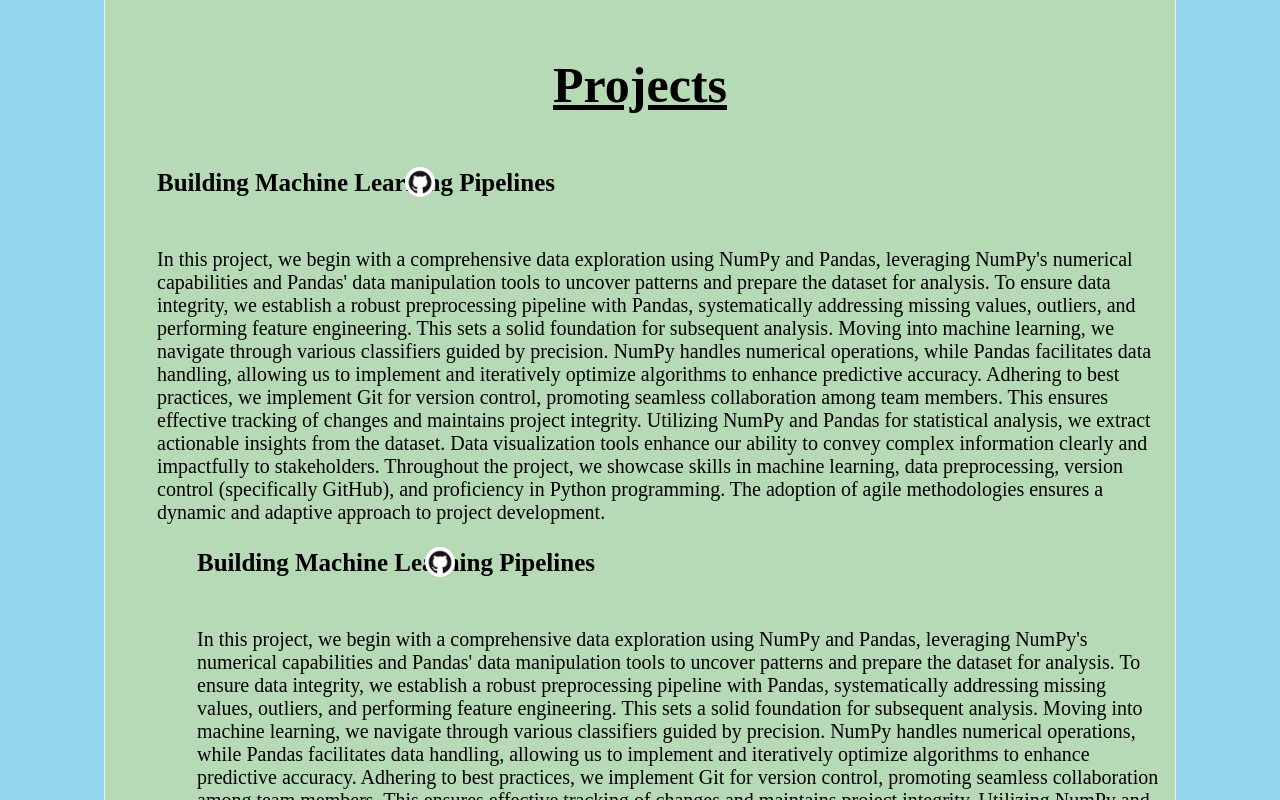
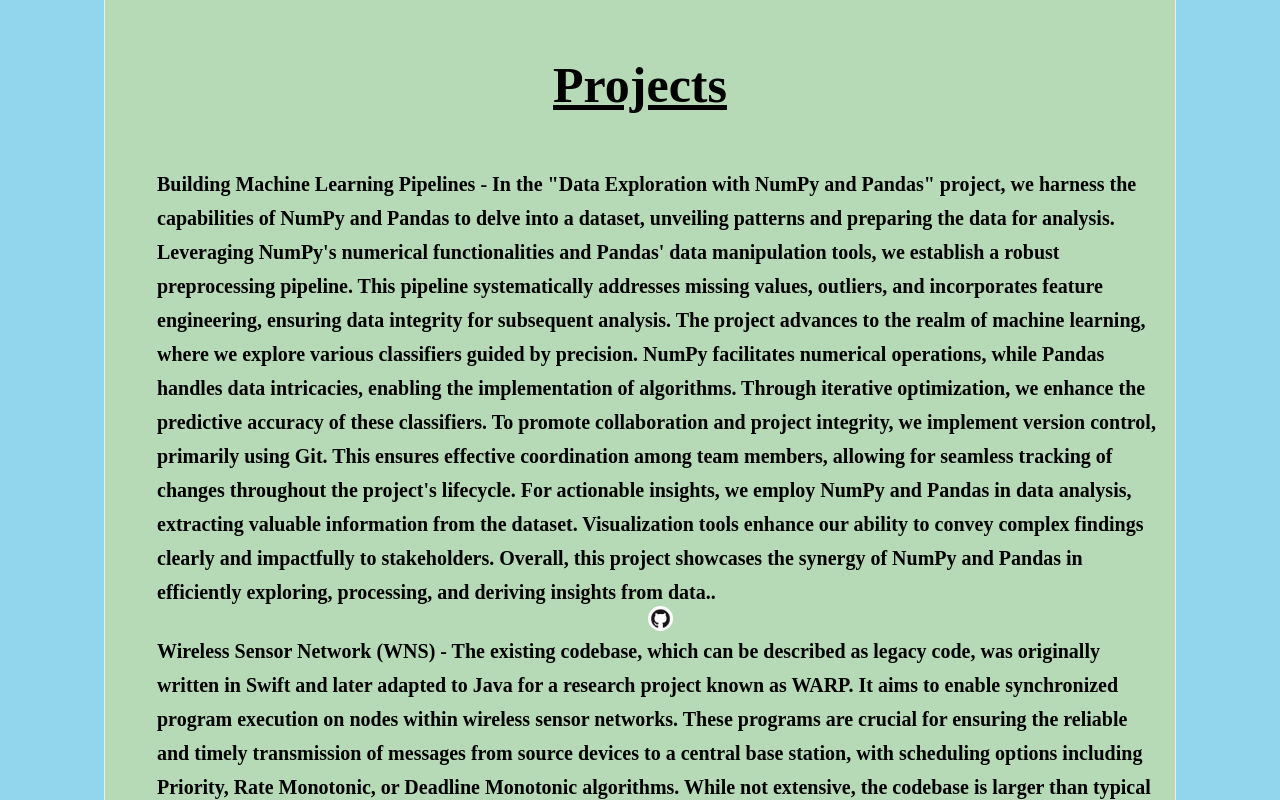
Before and after one commit to pcun89/PersonalPortfolio, a plain HTML site: page Portfolio.html in a window 1280 px wide. Both pictures are taken after a click on the link "Projects". Shown: the part 924-1724 px from the top of the page. Drawn offline with Linux system fonts and the light colour scheme.

Commit message:
updated
add more links and text

```diff
--- a/Portfolio.html
+++ b/Portfolio.html
@@ -202,32 +202,32 @@
         <h3 style="font-weight: bold; font-size: 50px; text-decoration: underline;">Projects</h3>
         <div class="text-bubbles" style="font-size: 30px; text-align: center; margin: 0 auto;">
             <ul style="text-align: left;">
-                <b style="font-size: 25px;">Building Machine Learning Pipelines</b>
-                <a href="https://github.com/pcun89/Project-Machine" style="position: relative; top: -.32in; left: -2.5in;">
-                    <img src="GitHub.png" alt="GitHub" style="border-radius: 50%; width: 30px; height: 30px;">
+                <b style="font-size: 20px;"> Building Machine Learning Pipelines - In the "Data Exploration with NumPy and Pandas" project, we harness the capabilities of NumPy and Pandas to delve into a dataset, unveiling patterns and preparing the data for analysis. Leveraging NumPy's numerical functionalities and Pandas' data manipulation tools, we establish a robust preprocessing pipeline. This pipeline systematically addresses missing values, outliers, and incorporates feature engineering, ensuring data integrity for subsequent analysis. The project advances to the realm of machine learning, where we explore various classifiers guided by precision. NumPy facilitates numerical operations, while Pandas handles data intricacies, enabling the implementation of algorithms. Through iterative optimization, we enhance the predictive accuracy of these classifiers. To promote collaboration and project integrity, we implement version control, primarily using Git. This ensures effective coordination among team members, allowing for seamless tracking of changes throughout the project's lifecycle. For actionable insights, we employ NumPy and Pandas in data analysis, extracting valuable information from the dataset. Visualization tools enhance our ability to convey complex findings clearly and impactfully to stakeholders. Overall, this project showcases the synergy of NumPy and Pandas in efficiently exploring, processing, and deriving insights from data..</b>
+                <a href="https://github.com/pcun89/Project-Machine" style="margin-left: -4in;">
+                    <img src="GitHub.png" alt="Wireless Sensor Network" style="border-radius: 50%; width: 25px; height: 25px;">
                 </a>
-                                <p style="font-size: 20px;">In this project, we begin with a comprehensive data exploration using NumPy and Pandas, leveraging NumPy's numerical capabilities and Pandas' data manipulation tools to uncover patterns and prepare the dataset for analysis.
-                To ensure data integrity, we establish a robust preprocessing pipeline with Pandas, systematically addressing missing values, outliers, and performing feature engineering. This sets a solid foundation for subsequent analysis.
-                Moving into machine learning, we navigate through various classifiers guided by precision. NumPy handles numerical operations, while Pandas facilitates data handling, allowing us to implement and iteratively optimize algorithms to enhance predictive accuracy.
-                Adhering to best practices, we implement Git for version control, promoting seamless collaboration among team members. This ensures effective tracking of changes and maintains project integrity.
-                Utilizing NumPy and Pandas for statistical analysis, we extract actionable insights from the dataset. Data visualization tools enhance our ability to convey complex information clearly and impactfully to stakeholders.
-                Throughout the project, we showcase skills in machine learning, data preprocessing, version control (specifically GitHub), and proficiency in Python programming. The adoption of agile methodologies ensures a dynamic and adaptive approach to project development.</p>
-            <ul style="text-align: left;">
-                <b style="font-size: 25px;">Building Machine Learning Pipelines</b>
-                <a href="https://github.com/pcun89/Project-Machine" style="position: relative; top: -.32in; left: -2.5in;">
-                    <img src="GitHub.png" alt="GitHub" style="border-radius: 50%; width: 30px; height: 30px;">                    </a>
-                                <p style="font-size: 20px;">In this project, we begin with a comprehensive data exploration using NumPy and Pandas, leveraging NumPy's numerical capabilities and Pandas' data manipulation tools to uncover patterns and prepare the dataset for analysis.
-                To ensure data integrity, we establish a robust preprocessing pipeline with Pandas, systematically addressing missing values, outliers, and performing feature engineering. This sets a solid foundation for subsequent analysis.
-                Moving into machine learning, we navigate through various classifiers guided by precision. NumPy handles numerical operations, while Pandas facilitates data handling, allowing us to implement and iteratively optimize algorithms to enhance predictive accuracy.
-                Adhering to best practices, we implement Git for version control, promoting seamless collaboration among team members. This ensures effective tracking of changes and maintains project integrity.                    Utilizing NumPy and Pandas for statistical analysis, we extract actionable insights from the dataset. Data visualization tools enhance our ability to convey complex information clearly and impactfully to stakeholders.
-                Throughout the project, we showcase skills in machine learning, data preprocessing, version control (specifically GitHub), and proficiency in Python programming. The adoption of agile methodologies ensures a dynamic and adaptive approach to project development.</p>
-                <li><b>IDEs:</b> Visual Studio, PyCharm, IntelliJ</li>
-                <li><b>Software Development Methodologies:</b> Scrum, Agile, Agile Methodologies</li>
-                <li><b>Version control systems:</b> Git, GitHub, GitLab</li>
-                <li><b>Operating systems:</b> Windows, Linux, MacOS</li>
-                <li><b>Testing:</b> JUnit, Integrations Testing</li>
-                <li><b>Scripting:</b> Bash, PowerShell, Pandas, NumPy</li>
-                <li><b>Networking:</b> TCP/IP, UDP, HTTP, HTTPS, FTP, SSH, DNS</li>
+                <b style="font-size: 20px;"> Wireless Sensor Network (WNS) - The existing codebase, which can be described as legacy code, was originally written in Swift and later adapted to Java for a research project known as WARP. It aims to enable synchronized program execution on nodes within wireless sensor networks. These programs are crucial for ensuring the reliable and timely transmission of messages from source devices to a central base station, with scheduling options including Priority, Rate Monotonic, or Deadline Monotonic algorithms. While not extensive, the codebase is larger than typical class projects and reflects the practical complexity often encountered in industry settings, where starting from scratch is rare and building on existing legacy foundations is more common.</b>
+                <a href="https://github.com/pcun89/Wireless-Sensor-Network--WNS-" style="margin-left: -4in;">
+                    <img src="GitHub.png" alt="Wireless Sensor Network" style="border-radius: 50%; width: 25px; height: 25px;">
+                </a>
+                <b style="font-size: 20px;"> Caculator - The "calculator" project is a Java-based program crafted for fundamental mathematical operations, covering addition, subtraction, multiplication, and division. Its core objective is to furnish users with an accessible yet adaptable platform for basic calculations, while simultaneously serving as a foundational framework for addressing more intricate mathematical challenges. Remarkably flexible, the program empowers users to customize and introduce new functions to facilitate advanced mathematical operations. To initiate the project, users can clone the repository, compile the Java program, and follow on-screen instructions for number input and operation selection. In essence, the "calculator" project stands as a dynamic entry point for Java programming in the domain of mathematical computations, promoting exploration, enhancement, and collaborative contributions for continual refinement.</b>
+                <a href="https://github.com/pcun89/Calculator" style="margin-left: -4in;">
+                    <img src="GitHub.png" alt="Wireless Sensor Network" style="border-radius: 50%; width: 25px; height: 25px;">
+                </a>
+                <b style="font-size: 20px;"> Caculator - The "calculator" project is a Java-based program crafted for fundamental mathematical operations, covering addition, subtraction, multiplication, and division. Its core objective is to furnish users with an accessible yet adaptable platform for basic calculations, while simultaneously serving as a foundational framework for addressing more intricate mathematical challenges. Remarkably flexible, the program empowers users to customize and introduce new functions to facilitate advanced mathematical operations. To initiate the project, users can clone the repository, compile the Java program, and follow on-screen instructions for number input and operation selection. In essence, the "calculator" project stands as a dynamic entry point for Java programming in the domain of mathematical computations, promoting exploration, enhancement, and collaborative contributions for continual refinement.</b>
+                <a href="https://github.com/pcun89/HTTP-Proxy-and-server" style="margin-left: -4in;">
+                    <img src="GitHub.png" alt="Wireless Sensor Network" style="border-radius: 50%; width: 25px; height: 25px;">
+                </a>
+                <b style="font-size: 20px;"> Caculator - The "calculator" project is a Java-based program crafted for fundamental mathematical operations, covering addition, subtraction, multiplication, and division. Its core objective is to furnish users with an accessible yet adaptable platform for basic calculations, while simultaneously serving as a foundational framework for addressing more intricate mathematical challenges. Remarkably flexible, the program empowers users to customize and introduce new functions to facilitate advanced mathematical operations. To initiate the project, users can clone the repository, compile the Java program, and follow on-screen instructions for number input and operation selection. In essence, the "calculator" project stands as a dynamic entry point for Java programming in the domain of mathematical computations, promoting exploration, enhancement, and collaborative contributions for continual refinement.</b>
+                <a href="https://github.com/pcun89/Attack-Lab" style="margin-left: -4in;">
+                    <img src="GitHub.png" alt="Wireless Sensor Network" style="border-radius: 50%; width: 25px; height: 25px;">
+                </a>
+                <b style="font-size: 20px;"> Caculator - The "calculator" project is a Java-based program crafted for fundamental mathematical operations, covering addition, subtraction, multiplication, and division. Its core objective is to furnish users with an accessible yet adaptable platform for basic calculations, while simultaneously serving as a foundational framework for addressing more intricate mathematical challenges. Remarkably flexible, the program empowers users to customize and introduce new functions to facilitate advanced mathematical operations. To initiate the project, users can clone the repository, compile the Java program, and follow on-screen instructions for number input and operation selection. In essence, the "calculator" project stands as a dynamic entry point for Java programming in the domain of mathematical computations, promoting exploration, enhancement, and collaborative contributions for continual refinement.</b>
+                <a href="https://github.com/pcun89/Calculator" style="margin-left: -4in;">
+                    <img src="GitHub.png" alt="Wireless Sensor Network" style="border-radius: 50%; width: 25px; height: 25px;">
+                </a>
+
+
             </ul>
         </div>
     </div>
```
